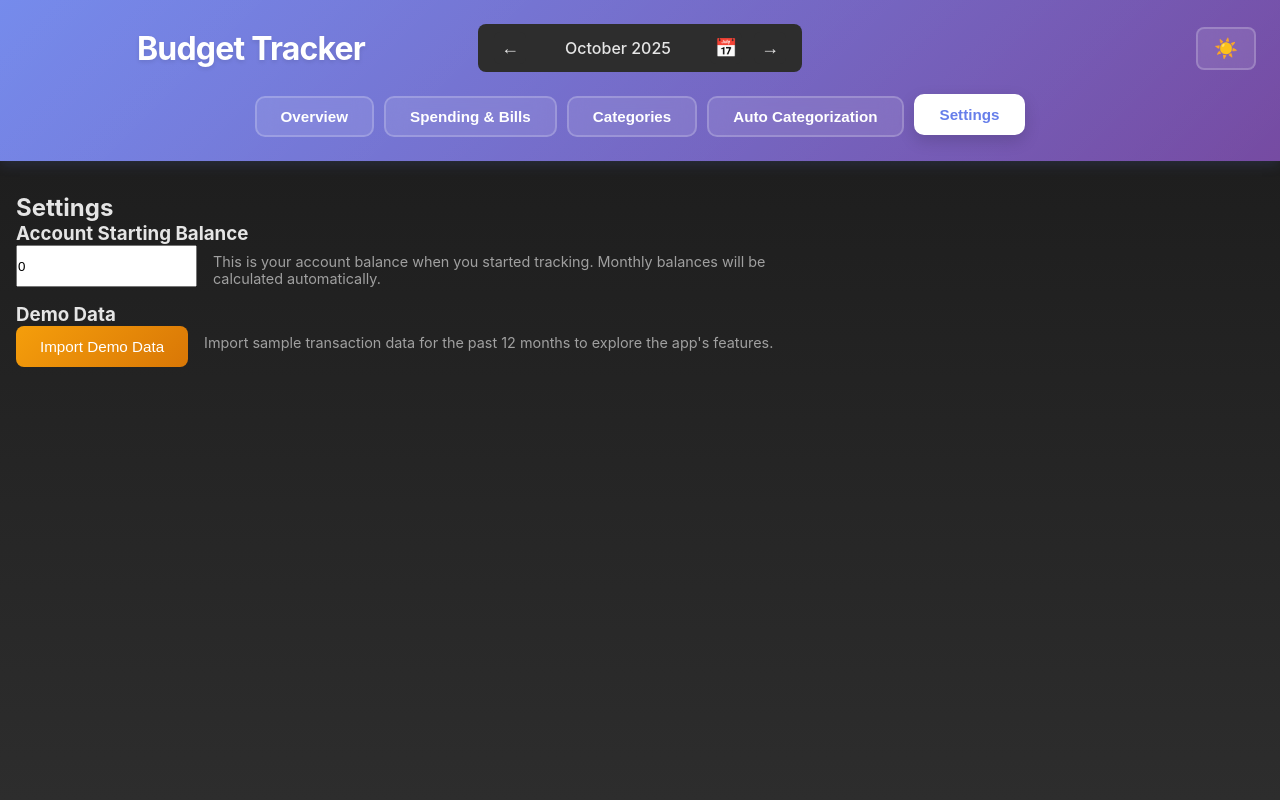
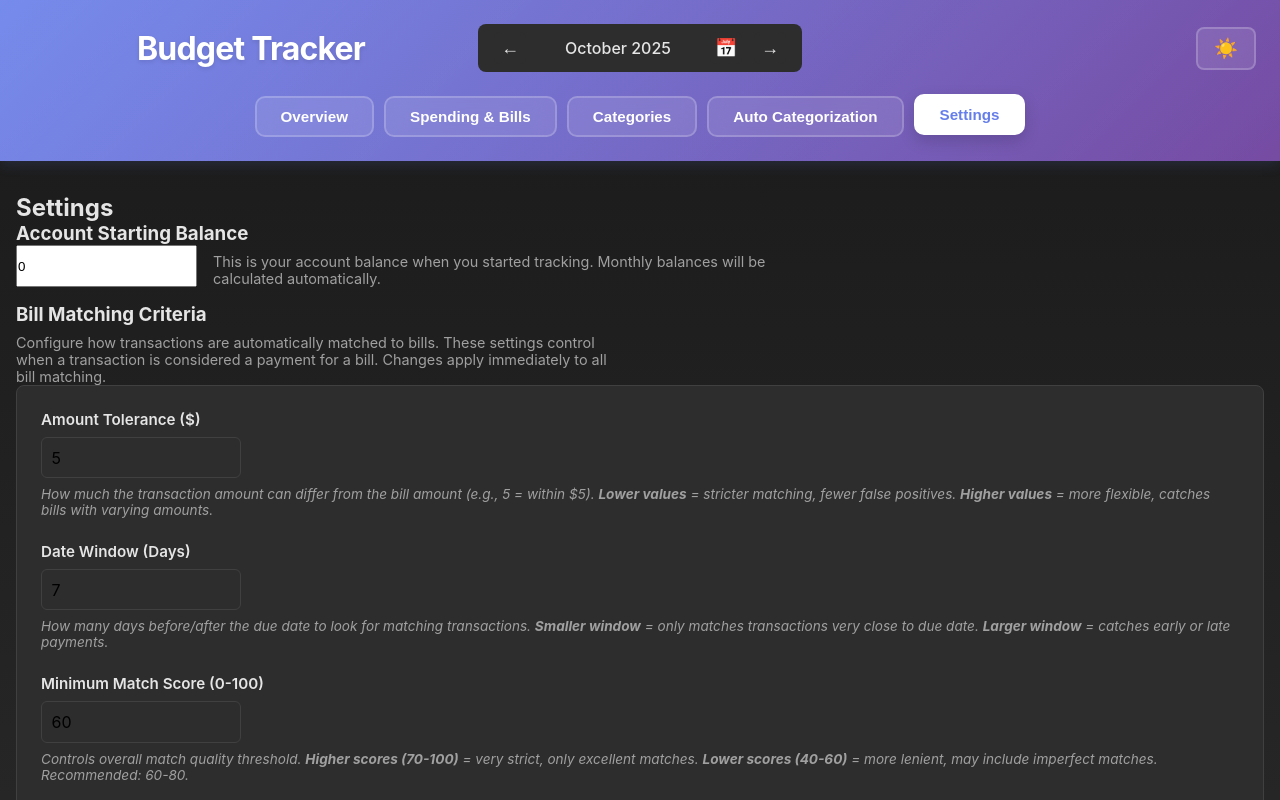
Before and after one commit to X1Aaron/budget-app, a React (Vite) app: page / in a window 1280 px wide. Both pictures are taken after a click on the button "Settings". Shown: the top 800 px of the page. Built offline with nearby package versions, Linux system fonts and the light colour scheme.

Commit message:
Thanks!
🤖 Generated with [Claude Code](https://claude.com/claude-code)

Co-Authored-By: Claude <noreply@anthropic.com>

```diff
--- a/src/App.css
+++ b/src/App.css
@@ -156,6 +156,80 @@
   max-width: 600px;
 }
 
+.bill-matching-settings {
+  display: flex;
+  flex-direction: column;
+  gap: 1.5rem;
+  margin-bottom: 1rem;
+  background: var(--card-bg);
+  padding: 1.5rem;
+  border-radius: 8px;
+  border: 1px solid var(--border-color);
+}
+
+.setting-row {
+  display: flex;
+  flex-direction: column;
+  gap: 0.5rem;
+}
+
+.setting-row label {
+  font-weight: 600;
+  color: var(--text-primary);
+  font-size: 0.95rem;
+}
+
+.setting-row.checkbox-row label {
+  display: flex;
+  align-items: center;
+  gap: 0.5rem;
+  cursor: pointer;
+}
+
+.setting-row.checkbox-row input[type="checkbox"] {
+  width: 18px;
+  height: 18px;
+  cursor: pointer;
+}
+
+.setting-input {
+  padding: 0.6rem;
+  border: 1px solid var(--border-color);
+  border-radius: 6px;
+  font-size: 1rem;
+  background: var(--card-bg);
+  font-family: inherit;
+  max-width: 200px;
+}
+
+.setting-input:focus {
+  outline: none;
+  border-color: #3b82f6;
+  box-shadow: 0 0 0 3px rgba(59, 130, 246, 0.1);
+}
+
+.setting-help {
+  color: var(--text-secondary);
+  font-size: 0.85rem;
+  margin: 0;
+  font-style: italic;
+}
+
+.settings-impact-note {
+  background: #eff6ff;
+  border-left: 4px solid #3b82f6;
+  padding: 1rem;
+  border-radius: 6px;
+  margin-top: 1rem;
+  color: #1e40af;
+  font-size: 0.9rem;
+  line-height: 1.5;
+}
+
+.settings-impact-note strong {
+  color: #1e3a8a;
+}
+
 .theme-toggle {
   background: rgba(255, 255, 255, 0.1);
   border: 2px solid rgba(255, 255, 255, 0.2);
--- a/src/App.tsx
+++ b/src/App.tsx
@@ -16,7 +16,8 @@ import type {
   MonthlyBudget,
   MerchantMapping,
   CategoryMapping,
-  ActiveSection
+  ActiveSection,
+  BillMatchingSettings
 } from './types';
 
 function App() {
@@ -55,6 +56,17 @@ function App() {
     const saved = localStorage.getItem('categoryMappings');
     return saved ? JSON.parse(saved) : {};
   });
+  const [billMatchingSettings, setBillMatchingSettings] = useState<BillMatchingSettings>(() => {
+    const saved = localStorage.getItem('billMatchingSettings');
+    return saved ? JSON.parse(saved) : {
+      amountTolerance: 5,
+      dateWindowDays: 7,
+      minimumScore: 60,
+      requireDescriptionMatch: true,
+      requireAmountMatch: true,
+      requireDateWindow: true
+    };
+  });
 
   useEffect(() => {
     localStorage.setItem('categories', JSON.stringify(categories));
@@ -81,6 +93,10 @@ function App() {
   }, [categoryMappings]);
 
   useEffect(() => {
+    localStorage.setItem('billMatchingSettings', JSON.stringify(billMatchingSettings));
+  }, [billMatchingSettings]);
+
+  useEffect(() => {
     const saved = localStorage.getItem('transactions');
     if (saved) {
       setTransactions(JSON.parse(saved));
@@ -100,7 +116,8 @@ function App() {
         bills,
         transactions,
         selectedYear,
-        selectedMonth
+        selectedMonth,
+        billMatchingSettings
       );
 
       // Only update if there are actual changes
@@ -109,7 +126,7 @@ function App() {
         setBills(updatedBills);
       }
     }
-  }, [transactions, bills.length, selectedYear, selectedMonth]); // Depend on bills.length not bills to avoid infinite loop
+  }, [transactions, bills.length, selectedYear, selectedMonth, billMatchingSettings]); // Depend on bills.length not bills to avoid infinite loop
 
   const handleImport = (importedTransactions: Transaction[], existingTransactions: Transaction[] = transactions) => {
     // Check for duplicate transactions
@@ -411,6 +428,112 @@ function App() {
               </div>
             </div>
             <div className="settings-group">
+              <h3>Bill Matching Criteria</h3>
+              <p className="settings-description">
+                Configure how transactions are automatically matched to bills. These settings control when a transaction is considered a payment for a bill. Changes apply immediately to all bill matching.
+              </p>
+              <div className="settings-buttons">
+                <div className="bill-matching-settings">
+                  <div className="setting-row">
+                    <label>Amount Tolerance ($)</label>
+                    <input
+                      type="number"
+                      min="0"
+                      step="0.01"
+                      value={billMatchingSettings.amountTolerance}
+                      onChange={(e) => setBillMatchingSettings({
+                        ...billMatchingSettings,
+                        amountTolerance: parseFloat(e.target.value) || 0
+                      })}
+                      className="setting-input"
+                    />
+                    <p className="setting-help">How much the transaction amount can differ from the bill amount (e.g., 5 = within $5). <strong>Lower values</strong> = stricter matching, fewer false positives. <strong>Higher values</strong> = more flexible, catches bills with varying amounts.</p>
+                  </div>
+
+                  <div className="setting-row">
+                    <label>Date Window (Days)</label>
+                    <input
+                      type="number"
+                      min="0"
+                      max="30"
+                      value={billMatchingSettings.dateWindowDays}
+                      onChange={(e) => setBillMatchingSettings({
+                        ...billMatchingSettings,
+                        dateWindowDays: parseInt(e.target.value) || 0
+                      })}
+                      className="setting-input"
+                    />
+                    <p className="setting-help">How many days before/after the due date to look for matching transactions. <strong>Smaller window</strong> = only matches transactions very close to due date. <strong>Larger window</strong> = catches early or late payments.</p>
+                  </div>
+
+                  <div className="setting-row">
+                    <label>Minimum Match Score (0-100)</label>
+                    <input
+                      type="number"
+                      min="0"
+                      max="100"
+                      value={billMatchingSettings.minimumScore}
+                      onChange={(e) => setBillMatchingSettings({
+                        ...billMatchingSettings,
+                        minimumScore: parseInt(e.target.value) || 0
+                      })}
+                      className="setting-input"
+                    />
+                    <p className="setting-help">Controls overall match quality threshold. <strong>Higher scores (70-100)</strong> = very strict, only excellent matches. <strong>Lower scores (40-60)</strong> = more lenient, may include imperfect matches. Recommended: 60-80.</p>
+                  </div>
+
+                  <div className="setting-row checkbox-row">
+                    <label>
+                      <input
+                        type="checkbox"
+                        checked={billMatchingSettings.requireDescriptionMatch}
+                        onChange={(e) => setBillMatchingSettings({
+                          ...billMatchingSettings,
+                          requireDescriptionMatch: e.target.checked
+                        })}
+                      />
+                      Require Description Match
+                    </label>
+                    <p className="setting-help">Transaction description must match bill name. <strong>Unchecked</strong> = allows matching by amount and date alone (not recommended, may cause incorrect matches).</p>
+                  </div>
+
+                  <div className="setting-row checkbox-row">
+                    <label>
+                      <input
+                        type="checkbox"
+                        checked={billMatchingSettings.requireAmountMatch}
+                        onChange={(e) => setBillMatchingSettings({
+                          ...billMatchingSettings,
+                          requireAmountMatch: e.target.checked
+                        })}
+                      />
+                      Require Amount Match
+                    </label>
+                    <p className="setting-help">Transaction amount must be within tolerance. <strong>Unchecked</strong> = matches even if amounts differ significantly (useful for bills with variable amounts).</p>
+                  </div>
+
+                  <div className="setting-row checkbox-row">
+                    <label>
+                      <input
+                        type="checkbox"
+                        checked={billMatchingSettings.requireDateWindow}
+                        onChange={(e) => setBillMatchingSettings({
+                          ...billMatchingSettings,
+                          requireDateWindow: e.target.checked
+                        })}
+                      />
+                      Require Date Window
+                    </label>
+                    <p className="setting-help">Transaction must be within date window of due date. <strong>Unchecked</strong> = matches transactions from any date (useful for finding missed historical payments).</p>
+                  </div>
+                </div>
+                <div className="settings-impact-note">
+                  <strong>Impact:</strong> Stricter settings (higher score, smaller tolerance, all requirements checked) reduce false matches but may miss legitimate payments. Looser settings increase automatic matching but may incorrectly mark bills as paid.
+                </div>
+              </div>
+            </div>
+
+            <div className="settings-group">
               <h3>Demo Data</h3>
               <div className="settings-buttons">
                 <button className="demo-data-btn" onClick={handleImportDemoData}>
--- a/src/components/features/bills/Bills.jsx
+++ b/src/components/features/bills/Bills.jsx
@@ -159,10 +159,21 @@ function Bills({ bills, onUpdateBills, selectedYear, selectedMonth, onDateChange
 
 
   const sortedBills = useMemo(() => {
+    const today = new Date()
+    today.setHours(0, 0, 0, 0)
+
     return generateRecurringBills
       .filter(bill => {
         const [year] = bill.occurrenceDate.split('-').map(Number)
         return year === selectedYear
+      })
+      .map(bill => {
+        const billDate = new Date(bill.occurrenceDate)
+        billDate.setHours(0, 0, 0, 0)
+        return {
+          ...bill,
+          isFuture: billDate > today
+        }
       })
       .sort((a, b) => {
         if (a.isPaid !== b.isPaid) return a.isPaid ? 1 : -1
@@ -349,7 +360,7 @@ function Bills({ bills, onUpdateBills, selectedYear, selectedMonth, onDateChange
               {currentMonthBills.map((bill) => (
                 <div
                   key={`${bill.id}-${bill.occurrenceDate}`}
-                  className={'bill-item' + (bill.isPaid ? ' paid' : '')}
+                  className={'bill-item' + (bill.isPaid ? ' paid' : '') + (bill.isFuture ? ' future' : '')}
                 >
                   <div className="bill-main">
                     <div className="bill-check">
--- a/src/styles/components/Bills.css
+++ b/src/styles/components/Bills.css
@@ -416,6 +416,16 @@
   background: #d1fae5;
 }
 
+.bill-item.future {
+  opacity: 0.5;
+}
+
+.bill-item.future .bill-name,
+.bill-item.future .bill-amount,
+.bill-item.future .bill-date {
+  color: #9ca3af;
+}
+
 .bill-main {
   display: flex;
   align-items: center;
```
Also changed, not shown: src/types/index.ts (+9 -0 lines), src/utils/billMatching.ts (+18 -11 lines).
